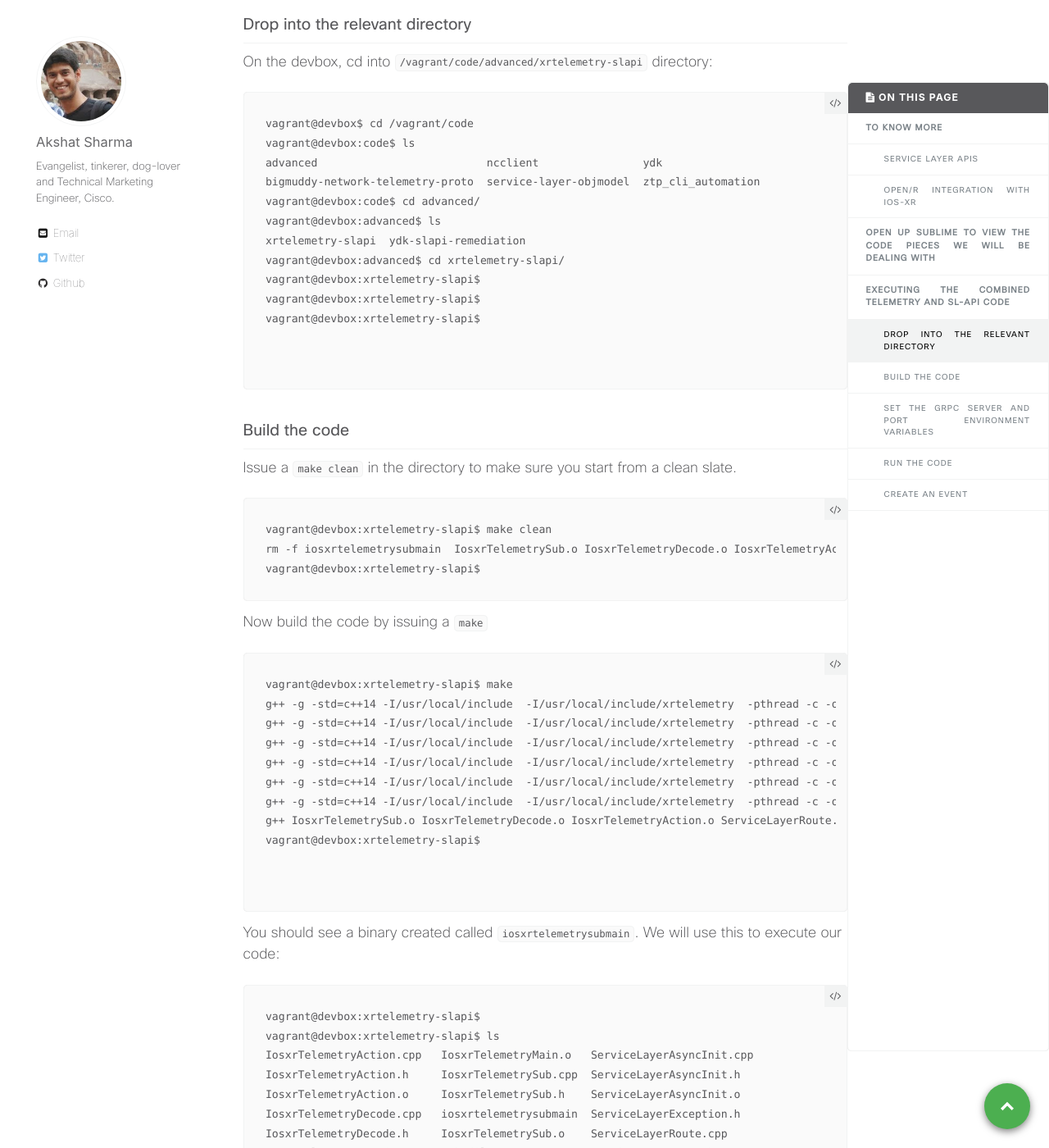
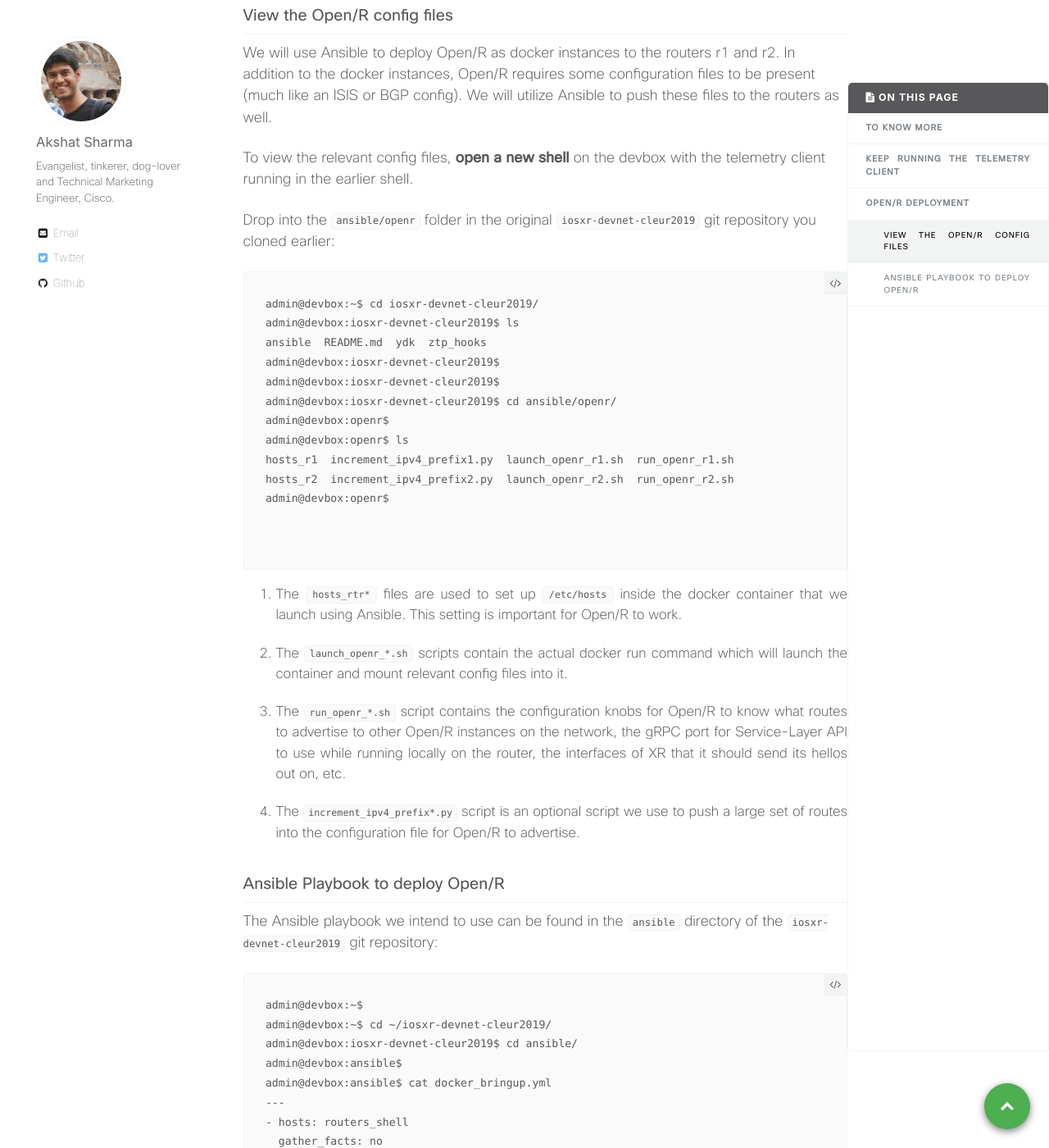
Before and after one commit to nanog75/hackathon, a Jekyll site: the page built from _wkinstructions/2019-01-30-step-3-combining-telemetry-with-Ansible-and-Open-r.md, in a window 1280 px wide and 1400 px high, scrolled down 4012 px. Shown: the whole window at 82% size. Built offline with Jekyll 4.4.1, drawn with Linux system fonts in a browser that asks for light colours; comment, search, counter and statistics services are not loaded; some of the changed text lies outside the part shown.

Commit message:
Update 2019-01-30-step-3-combining-telemetry-with-Ansible-and-Open-r.md

````diff
--- a/_wkinstructions/2019-01-30-step-3-combining-telemetry-with-Ansible-and-Open-r.md
+++ b/_wkinstructions/2019-01-30-step-3-combining-telemetry-with-Ansible-and-Open-r.md
@@ -13,192 +13,292 @@ excerpt: >-
   Combining IOS-XR Telemetry and Service layer APIs to solve a remediation use
   case
 ---
-
 {% include toc %}
 
 ## To Know More
 
+There are several tools in the industry that allow you to play around with YANG models on IOS-XR and other Network OS stacks.
 
-### Service Layer APIs
+In this workshop we will look at a few of them:
 
-These are APIs at the network infrastructure layer of the IOS-XR stack. These APIs enable model-driven access over gRPC to functionality verticals such as RIB , Label Switch Database, Interface Events and BFD events with more functionalities coming in the future.
+* The Ansible `netconf_config` module to configure a BGP session on the routers. <https://docs.ansible.com/ansible/2.4/netconf_config_module.html>
 
-Several key attributes of these APIs:
-*  **Performance:** Highly Performant API enabling route programming at a rate of 20000-40000 routes/second
-*  **Model Driven:** Protobuf IDL based model for RPC and data structure definitions
-*  **Multi-Language Client support:** Choose any language binding supported by gRPC to write a service-layer API client
+* Yang Development Kit (YDK) to configure Telemetry and interfaces on the routers: <http://ydk.io>
+* Your own python Telemetry client which we will use to extract python data coming from YANG paths set up by YDK:
+<https://learninglabs.cisco.com/tracks/iosxr-programmability/iosxr-streaming-telemetry/03-iosxr-02-telemetry-python/step/1>. Also, a lot more on Telemetry here: <https://xrdocs.io/telemetry/>
 
-To learn more, head over to:
 
-><https://xrdocs.io/cisco-service-layer/>
-
-### Open/R integration with IOS-XR
-
-In February 2018, we released an open source integration of Facebook's open-source protocol stack (Open/R): <https://github.com/facebook/openr.git> with IOS-XR's service-layer API enabling Open/R to run as an IGP application seamlessly on top of IOS-XR's application hosting infrastructure. This integrations provides great flexibility to the end user to replace a native IGP (like ISIS, OSPF) with an application that might more suit their operational needs and is representative how the IOS-XR stack has evolved to be an Open, extensible platform that can integrate with a wide variety of custom and open-source tools and applications.
-
-The integration of Open/R with IOS-XR can be found here: <https://github.com/akshshar/openr-xr>
+>Connect to your Pod first! Make sure your Anyconnect VPN connection to the Pod assigned to you is active.
+>
+> If you haven't connected yet, check out the instructions to do so here:
+><https://iosxr-devnet-ciscolive.github.io/cleur2019-workshop/assets/CLEUR19-IOS-XR-Programmability-Workshop.pdf>
+>
+>
+> Once you're connected, use the following instructions to connect to the individual nodes.
+> The instructions in the workshop will simply refer to the Name of the box to connect without
+> repeating the connection details and credentials. So refer back to this list when you need it.
+>
+>
+> The 3 nodes in the topology are:
+>
+><p style="font-size: 16px;"><b>Development Linux System (DevBox)</b></p>
+>      IP Address: 10.10.20.170
+>      Username/Password: [admin/admin]
+>      SSH Port: 2211
+>
+>
+><p style="font-size: 16px;"><b>IOS-XRv9000 R1: (Router r1)</b></p>
+>
+>     IP Address: 10.10.20.170
+>     Username/Password: [admin/admin]
+>     Management IP: 10.10.20.170
+>     XR SSH Port: 2221
+>     NETCONF Port: 8321
+>     gRPC Port: 57021
+>     XR-Bash SSH Port: 2222
+>
+>
+><p style="font-size: 16px;"><b>IOS-XRv9000 R2:  (Router r2)</b></p>
+>
+>     IP Address: 10.10.20.170
+>     Username/Password: [admin/admin]
+>     Management IP: 10.10.20.170
+>     XR SSH Port: 2231
+>     NETCONF Port: 8331
+>     gRPC Port: 57031
+>     XR-Bash SSH Port: 2232
+{: .notice--info}
 
 
 
->The vagrant environment consisting of two IOS-XRv9k instances must already be running. Verify >this by opening up a terminal and running the following commands:
->
->  ```
->  cd ~/topology
->  vagrant status
->
->  ```
-> You should then see something like this:
->  ```
->  cisco@pod2:~/topology$ vagrant status
->  Current machine states:
->
->  rtr1                      running (virtualbox)
->  rtr2                      running (virtualbox)
->  devbox                    running (virtualbox)
->
->   This environment represents multiple VMs. The VMs are all listed
->   above with their current state. For more information about a specific
->   VM, run `vagrant status NAME`.
->   cisco@pod2:~/topology$
->  ```
-
-{: .notice--info}
-
-
-The topology we will be dealing with looks something like this:
-
-![topology.png]({{site.baseurl}}/images/topology.png)
-
-
-Ask the proctor for your credentials to access the pod. Click on the "VNC" option under Devnet_Pods/Podx where Podx is the pod assigned to you.
-{: .notice--warning}
-
-
-## Open up Sublime to view the code pieces we will be dealing with
-![sublime.png]({{site.baseurl}}/images/sublime.png)
-
-Keep this open to view the code at any point. Drop back into the terminal to continue.
+The Topology in use is shown below:
+![topology_devnet.png]({{site.baseurl}}/images/topology_devnet.png)
 
 
 
+## Keep running the Telemetry client
 
-##  Executing the combined Telemetry and SL-API code
+Before we begin Step 3 of this workshop where we combine IOS-XR Telemetry, Ansible, Open/R and Service-Layer APIs in XR, make sure you have run through Steps 1 and 2 already so that you have the Telemetry client already listening to BGP Session updates from router r1.
 
-This is the most complex code of this workshop. It is completely written in c++ and leverages gRPC to interact with IOS-XR for both the Telemetry Subscription (using Dial-in) as well as for Service Layer APIs.
-
-The basic purpose of this code is:
-
-1)  **Subscribe to IPv6 neighbor data**:  The Telemetry configuration we applied using ncclient in
-Step 2 earlier, set up the internal telemetry agent in IOS-XR to be ready to send data to external collectors. This data is then used to check the state of the IPv6 neighbors of the designated active path interface:  `GigabitEthernet0/0/0/0`.
-
-2) **Push Active-Path Routes to rtr1 RIB**:  The SL-API client connects to IOS-XR over gRPC in a separate thread and pushes an initial set of application routes into the RIB.
-
-3) **Monitor the Active path's IPv6 neighbors**: Continuously monitor the telemetry stream received by the collector to note the current IPv6 neighbor on the active path interface and generate an event in case the neighbor goes missing (or returns after it is lost).
-
-
-4) **Remediation Action**: If the pre-decided IPv6 neighbor is not found on this interface (because the local interface went down, or the remote interface went down or there was a break in connectivity in the intermediate layer 2 cloud), then the Telemetry client will trigger an event for the SL-API  (integrated code) client to update the routes in RIB to use the backup path as nexthop.
-Bring back the IPv6 neighbor, and the router will come back to the original state.
+To recap, at the end of Step 2, you must have one terminal window connected to your devbox where you have a client receiving data from router r1's BGP Session (Currently in idle state). If not, please start it again as shown below.
 
 
 
-This is illustrated in the figure below:
-
-
-![xrtelemetry-slapi.png]({{site.baseurl}}/images/xrtelemetry-slapi.png)
-
-
-### Drop into the relevant directory
-
-On the devbox, cd into `/vagrant/code/advanced/xrtelemetry-slapi` directory:
-
 ```
-vagrant@devbox$ cd /vagrant/code
-vagrant@devbox:code$ ls
-advanced                          ncclient                ydk
-bigmuddy-network-telemetry-proto  service-layer-objmodel  ztp_cli_automation
-vagrant@devbox:code$ cd advanced/
-vagrant@devbox:advanced$ ls
-xrtelemetry-slapi  ydk-slapi-remediation
-vagrant@devbox:advanced$ cd xrtelemetry-slapi/
-vagrant@devbox:xrtelemetry-slapi$
-vagrant@devbox:xrtelemetry-slapi$
-vagrant@devbox:xrtelemetry-slapi$
-
-
-```
-
-### Build the code
-
-Issue a `make clean` in the directory to make sure you start from a clean slate.
-
-```
-vagrant@devbox:xrtelemetry-slapi$ make clean
-rm -f iosxrtelemetrysubmain  IosxrTelemetrySub.o IosxrTelemetryDecode.o IosxrTelemetryAction.o ServiceLayerRoute.o ServiceLayerAsyncInit.o IosxrTelemetryMain.o
-vagrant@devbox:xrtelemetry-slapi$
-```
-
-
-Now build the code by issuing a `make`
-
-
-```
-vagrant@devbox:xrtelemetry-slapi$ make
-g++ -g -std=c++14 -I/usr/local/include  -I/usr/local/include/xrtelemetry  -pthread -c -o IosxrTelemetrySub.o IosxrTelemetrySub.cpp
-g++ -g -std=c++14 -I/usr/local/include  -I/usr/local/include/xrtelemetry  -pthread -c -o IosxrTelemetryDecode.o IosxrTelemetryDecode.cpp
-g++ -g -std=c++14 -I/usr/local/include  -I/usr/local/include/xrtelemetry  -pthread -c -o IosxrTelemetryAction.o IosxrTelemetryAction.cpp
-g++ -g -std=c++14 -I/usr/local/include  -I/usr/local/include/xrtelemetry  -pthread -c -o ServiceLayerRoute.o ServiceLayerRoute.cpp
-g++ -g -std=c++14 -I/usr/local/include  -I/usr/local/include/xrtelemetry  -pthread -c -o ServiceLayerAsyncInit.o ServiceLayerAsyncInit.cpp
-g++ -g -std=c++14 -I/usr/local/include  -I/usr/local/include/xrtelemetry  -pthread -c -o IosxrTelemetryMain.o IosxrTelemetryMain.cpp
-g++ IosxrTelemetrySub.o IosxrTelemetryDecode.o IosxrTelemetryAction.o ServiceLayerRoute.o ServiceLayerAsyncInit.o IosxrTelemetryMain.o -L/usr/local/lib -I/usr/local/include -I/usr/local/include/xrtelemetry -lfolly  -lgrpc++_unsecure -lgrpc -lprotobuf -lpthread -ldl -liosxrsl -lglog -lxrtelemetry  -o iosxrtelemetrysubmain
-vagrant@devbox:xrtelemetry-slapi$
+admin@devbox:python$
+admin@devbox:python$ export SERVER_IP=10.10.20.170
+admin@devbox:python$ export SERVER_PORT=57021
+admin@devbox:python$
+admin@devbox:python$ ./telemetry_client_json.py
+Using GRPC Server IP(10.10.20.170) Port(57021)
+{
+   "encoding_path": "Cisco-IOS-XR-ipv4-bgp-oper:bgp/instances/instance/instance-active/default-vrf/sessions/session",
+   "subscription_id_str": "1",
+   "collection_start_time": 1548827148102,
+   "msg_timestamp": 1548827148108,
+   "collection_end_time": 1548827148108,
+   "node_id_str": "r1",
+   "data_json": [
+      {
+         "keys": {
+            "neighbor-address": "60.1.1.1",
+            "instance-name": "default"
+         },
+         "timestamp": 1548827148107,
+         "content": {
+            "messages-queued-in": 0,
+            "is-local-address-configured": false,
+            "local-as": 65000,
+            "nsr-state": "bgp-nbr-nsr-st-none",
+            "description": "",
+            "connection-remote-address": {
+               "ipv4-address": "60.1.1.1",
+               "afi": "ipv4"
+            },
+            "messages-queued-out": 0,
+            "connection-state": "bgp-st-idle",
+            "speaker-id": 0,
+            "vrf-name": "default",
+            "remote-as": 65000,
+            "postit-pending": false,
+            "nsr-enabled": true,
+            "connection-local-address": {
+               "ipv4-address": "0.0.0.0",
+               "afi": "ipv4"
+            }
+         }
+      }
+   ],
+   "collection_id": 16
+}
 
 
 ```
 
 
+## Open/R Deployment
 
-You should see a binary created called `iosxrtelemetrysubmain`. We will use this to execute our code:
+With the Telemetry client running, we can now progress to the next set of steps where we deploy Open/R as an application on both the routers.
+
+The basic deployment of Open/R we intend to achieve is represented below:
+
+![openr-b2b.png]({{site.baseurl}}/images/openr-b2b.png)
+
+
+
+### View the Open/R config files
+
+We will use Ansible to deploy Open/R as docker instances to the routers r1 and r2. In addition to the docker instances, Open/R requires some configuration files to be present (much like an ISIS or BGP config). We will utilize Ansible to push these files to the routers as well.
+
+
+To view the relevant config files, **open a new shell** on the devbox with the telemetry client running in the earlier shell.
+
+Drop into the `ansible/openr` folder in the original `iosxr-devnet-cleur2019` git repository you cloned earlier:
+
 
 ```
-vagrant@devbox:xrtelemetry-slapi$
-vagrant@devbox:xrtelemetry-slapi$ ls
-IosxrTelemetryAction.cpp   IosxrTelemetryMain.o   ServiceLayerAsyncInit.cpp
-IosxrTelemetryAction.h     IosxrTelemetrySub.cpp  ServiceLayerAsyncInit.h
-IosxrTelemetryAction.o     IosxrTelemetrySub.h    ServiceLayerAsyncInit.o
-IosxrTelemetryDecode.cpp   iosxrtelemetrysubmain  ServiceLayerException.h
-IosxrTelemetryDecode.h     IosxrTelemetrySub.o    ServiceLayerRoute.cpp
-IosxrTelemetryDecode.o     Makefile               ServiceLayerRoute.h
-IosxrTelemetryException.h  quickstart.h           ServiceLayerRoute.o
-IosxrTelemetryMain.cpp     README.md
-vagrant@devbox:xrtelemetry-slapi$ ls iosxrtelemetrysubmain
-iosxrtelemetrysubmain
-vagrant@devbox:xrtelemetry-slapi$
+admin@devbox:~$ cd iosxr-devnet-cleur2019/
+admin@devbox:iosxr-devnet-cleur2019$ ls
+ansible  README.md  ydk  ztp_hooks
+admin@devbox:iosxr-devnet-cleur2019$
+admin@devbox:iosxr-devnet-cleur2019$
+admin@devbox:iosxr-devnet-cleur2019$ cd ansible/openr/
+admin@devbox:openr$
+admin@devbox:openr$ ls
+hosts_r1  increment_ipv4_prefix1.py  launch_openr_r1.sh  run_openr_r1.sh
+hosts_r2  increment_ipv4_prefix2.py  launch_openr_r2.sh  run_openr_r2.sh
+admin@devbox:openr$
+
 
 ```
 
-### Set the gRPC server and port Environment Variables
+1. The `hosts_rtr*` files are used to set up `/etc/hosts` inside the docker container that we launch using Ansible. This setting is important for Open/R to work.
+
+2. The `launch_openr_*.sh` scripts contain the actual docker run command which will launch the container and mount relevant config files into it.
+
+3. The `run_openr_*.sh` script contains the configuration knobs for Open/R to know what routes to advertise to other Open/R instances on the network, the gRPC port for Service-Layer API to use while running locally on the router, the interfaces of XR that it should send its hellos out on, etc.
+
+4. The `increment_ipv4_prefix*.py` script is an optional script we use to push a large set of routes into the configuration file for Open/R to advertise.
+
+
+
+
+
+
+
+### Ansible Playbook to deploy Open/R
+
+
+The Ansible playbook we intend to use can be found in the `ansible` directory  of the `iosxr-devnet-cleur2019` git repository:
 
 
 ```
-vagrant@devbox:xrtelemetry-slapi$ export SERVER_IP=20.1.1.10
-vagrant@devbox:xrtelemetry-slapi$ export SERVER_PORT=57777
-vagrant@devbox:xrtelemetry-slapi$
+admin@devbox:~$
+admin@devbox:~$ cd ~/iosxr-devnet-cleur2019/
+admin@devbox:iosxr-devnet-cleur2019$ cd ansible/
+admin@devbox:ansible$
+admin@devbox:ansible$ cat docker_bringup.yml
+---
+- hosts: routers_shell
+  gather_facts: no
+  sudo: yes
 
+  vars:
+    connect_vars:
+       host: "{{ ansible_host }}"
+       username: "{{ ansible_user }}"
+       password: "{{ ansible_ssh_pass }}"
+    up: "sudo -i /misc/app_host/launch_openr_{{ inventory_hostname }}.sh"
+    down: "sudo -i docker rm -f openr"
+
+  tasks:
+
+  - name: Copy run_openr script to rtr
+    copy:
+      src: "{{ run_openr_script }}"
+      dest: "/misc/app_host/"
+      owner: root
+      group: root
+      mode: a+x
+  - name: Copy hosts_r file to rtr
+    copy:
+      src: "{{ hosts_r }}"
+      dest: "/misc/app_host/"
+      owner: root
+      group: root
+      mode: a+x
+
+  - name: Copy launch_openr script to rtr
+    copy:
+      src: "{{ launch_openr_script }}"
+      dest: "/misc/app_host/"
+      owner: root
+      group: root
+      mode: a+x
+
+  - name: Copy increment_ipv4 script to rtr
+    copy:
+      src: "{{ increment_ipv4_prefix }}"
+      dest: "/misc/app_host/"
+      owner: root
+      group: root
+      mode: a+x
+
+  - name: Copy cron file to rtr (CSCvh76067)
+    copy:
+      src: "{{ cron_file }}"
+      dest: "/misc/app_host/ipv6_fe80_route_append.sh"
+      owner: root
+      group: root
+      mode: a+x
+
+  - name: Set up Cronjob (CSCvh76067)
+    cron:
+      name: set up ipv6 fe80::/64 routes
+      weekday: "*"
+      minute: "*"
+      hour: "*"
+      user: root
+      job: "/misc/app_host/ipv6_fe80_route_append.sh"
+      cron_file: ansible_ipv6_fe80_route_append
+
+
+  - name: Check docker container is running
+    shell: sudo -i docker inspect --format={{ '{{.State.Running}}' }}  openr
+    args:
+      executable: /bin/bash
+    register: status
+    ignore_errors: yes
+  - debug: var=output.stdout_lines
+
+
+  - name: Clean up docker container if running
+    shell: "{{ down }}"
+    args:
+      executable: /bin/bash
+    register: output
+    when: status.stdout == "true"
+  - debug: var=output.stdout_lines
+
+
+  - name: Bring up the docker container
+    shell: "{{ up }}"
+    args:
+      executable: /bin/bash
+    register: output
+    ignore_errors: yes
+  - debug: var=output.stdout_lines
+admin@devbox:ansible$
 ```
 
+As can be seen above, the first 4 tasks of the playbook copy over the relevant config files and scripts for Open/R into `/misc/app_host` directory on the routers. This particular directory is mounted into the docker containers when we launch the container to make the config files available to Open/R inside the docker container.
 
-### Run the code
+The 5th task is only required for this particular version of the IOS-XR software (6.4.1) we are using in the lab due to the bug: `CSCvh76067` which prevents `fe80::/64` routes from being installed for all interfaces in the kernel. This is fixed in subsequent releases of IOS-XR.
+We transport a cron job onto the router to fix this issue for this lab.
+
+The next 3 tasks are used to check if Open/R is already running, clean up if it is and then launch the docker container using the `/misc/app_host/launch_openr.sh` we transfered using task 3.
 
 
-```
-vagrant@devbox:xrtelemetry-slapi$
-vagrant@devbox:xrtelemetry-slapi$ GLOG_v=3 ./iosxrtelemetrysubmain
-vagrant@devbox:xrtelemetry-slapi$
 
-```
-
-
-### Create an event
-
-Since the Telemetry code is monitoring the IPv6 neighbor information on the port Gig0/0/0/0, create events by shutting down the interface Gig0/0/0.
-You will see that the code processes that the Ipv6 neighbor on the interface is lost, causing a failover to the backup path using Service-Layer APIs to inject application routes.
+**Since this is the first time you're running this Ansible playbook and the Open/R docker image is not yet on the routers, the run command will invoke a download of the docker image on each router. So expect the last task of the above playbook to take some time for the first run**.
+{:. notice--danger}
````
